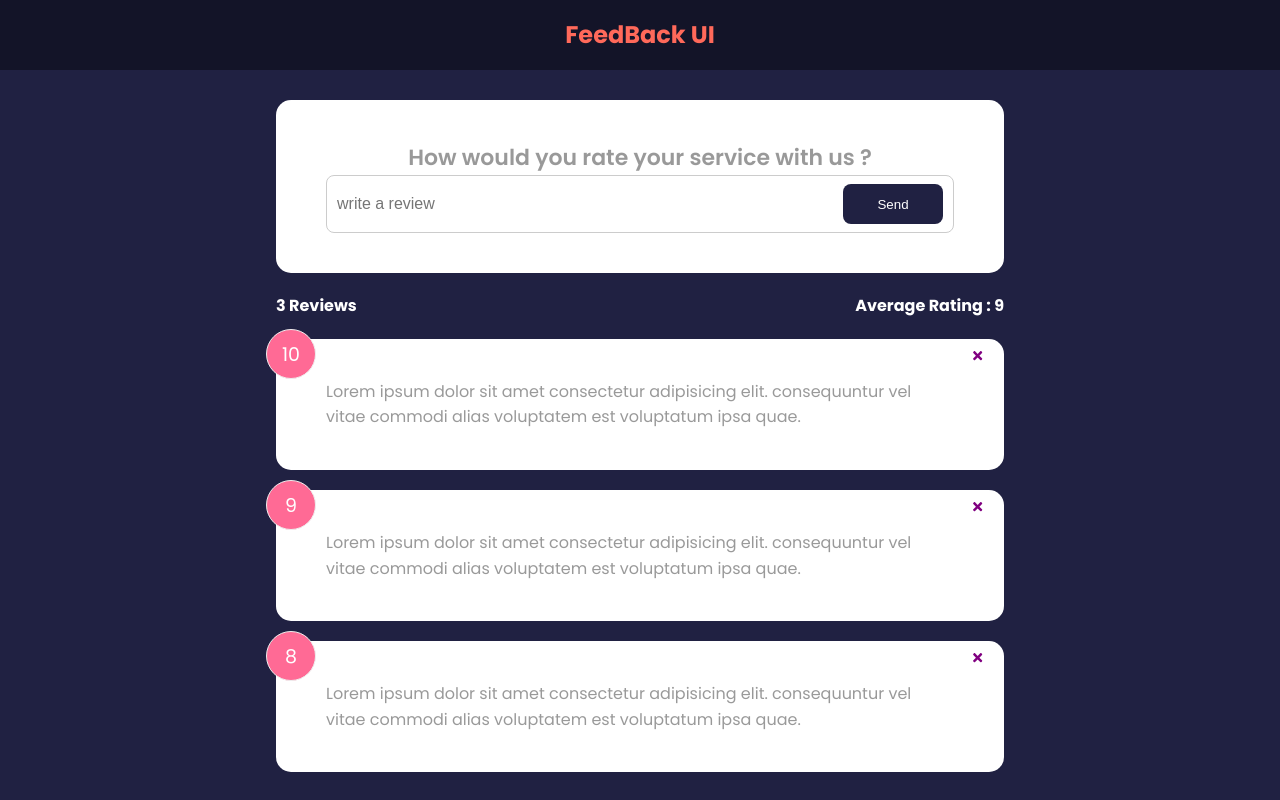
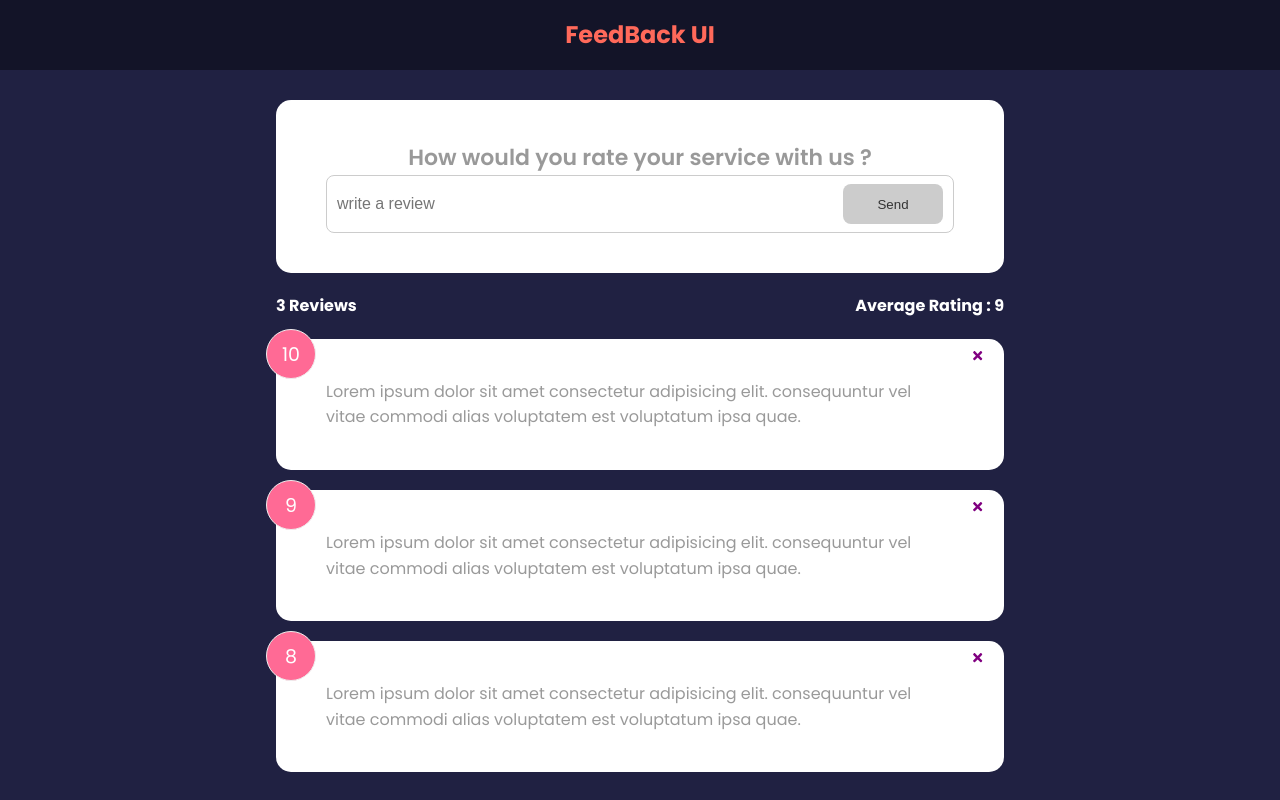
Before and after one commit to SaJid96/Feedback-Application, a React (Create React App) app: page / in a window 1280 px wide. Built offline with nearby package versions, Linux system fonts and the light colour scheme.

Commit message:
Form validation

```diff
--- a/src/components/FeedbackForm.jsx
+++ b/src/components/FeedbackForm.jsx
@@ -5,29 +5,51 @@
 const FeedbackForm = () => {
 
     const [text,setText]=useState('')
+    const [btndisabled, setBtndisabled] = useState(true);
+    const [message, setMessage] = useState('');
 
     const handleText=(e)=>{
+
+
+        if (text === '') {
+            setBtndisabled(true)
+            setMessage(null)
+        }
+        else if(text !== '' && text.trim().length<=10){
+            setBtndisabled(true)
+            setMessage('Text must be atleast 10 characters')
+        }
+        else{
+            setMessage(null)
+            setBtndisabled(false)
+        }
+
         setText(e.target.value);
     }
 
     return (
       <Card>
-
         <form>
           <h2>How would you rate your service with us ?</h2>
           {/* rating select component */}
 
           <div className="input-group">
-
-    <input onChange={handleText} type="text" placeholder="write a review"
-
+            <input
+              onChange={handleText}
+              type="text"
+              placeholder="write a review"
               value={text}
             />
-    <Button type="submit">Send</Button>
+            <Button type="submit" isDisabled={btndisabled}>
+              Send
+            </Button>
           </div>
+
+            {message && <div className="message">{message}</div>}
+
         </form>
-
-    </Card>);
+      </Card>
+    );
 }
 
 export default FeedbackForm
```
Lines whose indentation alone changed are shown as unchanged.
